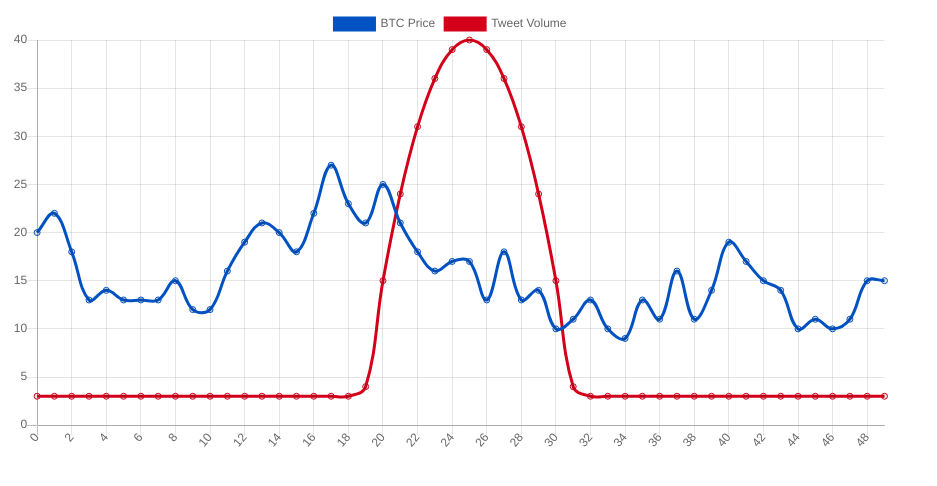
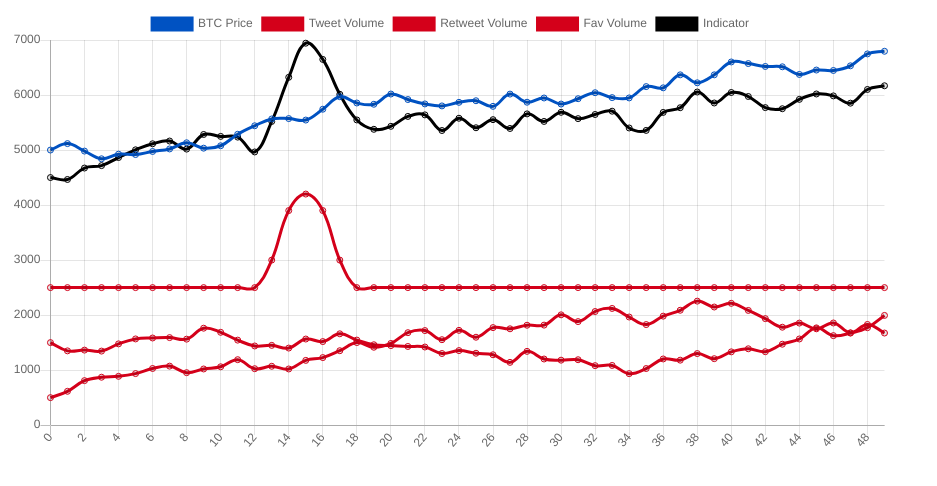
Before and after one commit to davidgamero/CryptoSocialMediaSensitivity, a plain HTML site: page index.html in a window 1280 px wide. Shown: the whole page, without its empty margins (0-937 px from the left). Drawn offline with nearby package versions, Linux system fonts and the light colour scheme.

Commit message:
Indicator line and coefficients added

```diff
--- a/statsMaker.js
+++ b/statsMaker.js
@@ -1,52 +1,83 @@
 var ctx;
 var myChart;
-
-var dat;
-var xyData;
-var moveMeanData;
-
-var risingLine = [];
-var slope = 0.5;
-var yNought = 5;
-var quadraticBump = [];
-var bumpCenter = 25;
-var bumpHeight = 40;
-var bumpMin = 3;
 
 var times = [];
 
 var timeRange = 50;
 
+//coefficients for the indicator line in form A(val)^B+C
+var indicatorData = [];
+var tweetCoefs = [1,1,0];
+var retweetCoefs = [1,1,0];
+var favCoefs = [1,1,0];
+
 for(var t = 0; t <  timeRange; t = t + 1){
   times.push(t);
-
-  risingLine.push(yNought + t * slope);
-
-  quadraticBump.push(Math.max(bumpMin, bumpHeight - Math.pow(t - bumpCenter,2)));
-
-
-}
-
-var priceDataSet = {
-  data: brownian(50,5,20,0),
-  label: "BTC Price",
-  borderColor: "#0052C2",
-  fill: false,
+  indicatorData.push(0);
 }
 
 function brownian(steps, step_size, start ,mean_skew){
   d = [];
   d.push(start);
   for(var t = 0; t < steps - 1; t = t + 1){
-    d.push(Math.round(d[d.length - 1] + 2*(Math.random()-0.5) * step_size + mean_skew));
+    d.push(Math.round(d[d.length - 1] + (2*(Math.random()-0.5) + mean_skew) * step_size));
   }
   return d;
 }
 
+function quadraticBump(steps, center, height, min,tightness){
+  d = [];
+  for(var t = 0; t <  steps; t = t + 1){
+    d.push(Math.max(min, height - tightness*Math.pow(t - center,2)));
+  }
+  return d;
+}
+
+function updateIndicator(){
+  indicatorData = [];
+  for(var t = 0; t <  timeRange; t = t + 1){
+    indicatorData.push( tweetCoefs[0]*Math.pow(tweetsDataSet.data[t],tweetCoefs[1])+tweetCoefs[2]+
+                    retweetCoefs[0]*Math.pow(retweetsDataSet.data[t],retweetCoefs[1])+retweetCoefs[2]+
+                    favCoefs[0]*Math.pow(favDataSet.data[t],favCoefs[1])+favCoefs[2]);
+  }
+  //call to update the chart data and recalculate the
+  myChart.data.datasets[4].data = indicatorData;
+  myChart.update();
+}
+
+var priceDataSet = {
+  data: brownian(50,200,5000,0.2),
+  label: "BTC Price",
+  borderColor: "#0052C2",
+  fill: false,
+}
+
 var tweetsDataSet = {
-  data: quadraticBump,
+  data: quadraticBump(50,15,4200,2500,300),
   label: "Tweet Volume",
   borderColor: "#D4001A",
+  fill: false,
+}
+
+
+var retweetsDataSet = {
+  data: brownian(50,200,1500,0.15),
+  label: "Retweet Volume",
+  borderColor: "#D4001A",
+  fill: false,
+}
+
+var favDataSet = {
+  data: brownian(50,200,500,0.1),
+  label: "Fav Volume",
+  borderColor: "#D4001A",
+  fill: false,
+}
+
+var indicator = {
+  data: indicatorData,
+  label: "Indicator",
+  borderColor: "black",
   fill: false,
 }
 
@@ -60,7 +91,13 @@ window.onload = function(){
       datasets: [
         priceDataSet,
         tweetsDataSet,
+        retweetsDataSet,
+        favDataSet,
+        indicator,
       ],
     }
   });
+
+  //call to update indicator based on weights
+  updateIndicator();
 };
--- a/styles.css
+++ b/styles.css
@@ -1,5 +1,3 @@
 .main-plot{
-	width:100px;
-	height:80%;
 	background-color: black;
 }
```
